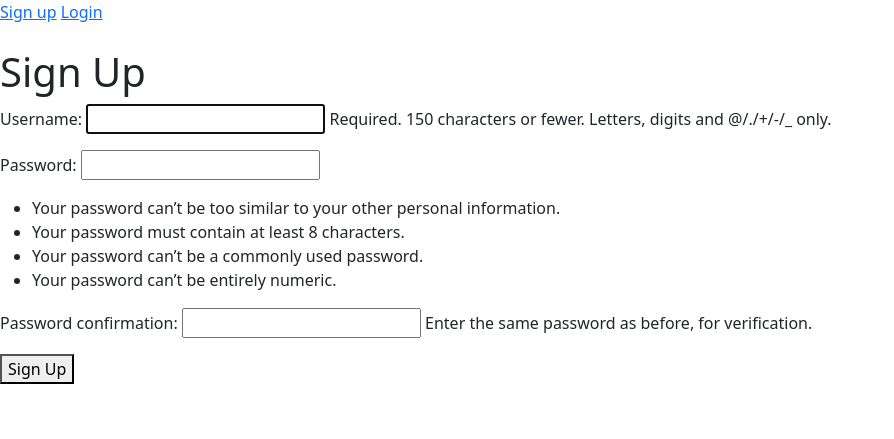
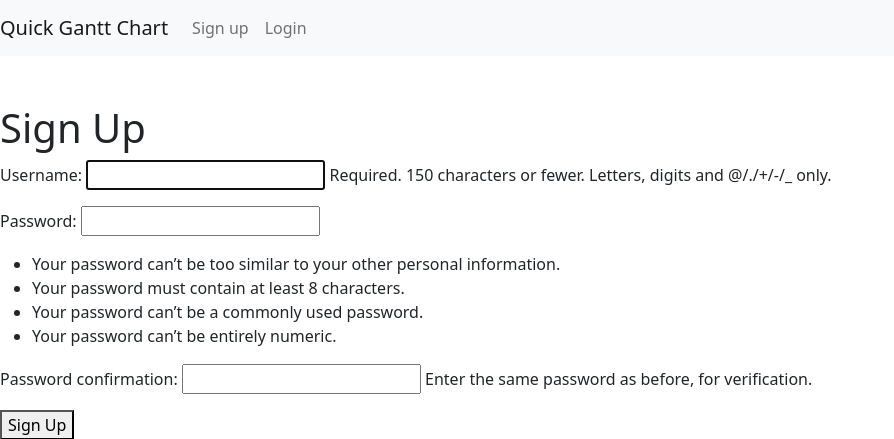
Before and after one commit to mnenmenth92/SimpleGanttChart, a Django app: page /signup/ in a window 1280 px wide. Shown: the top 439 px of the page, without its empty margins (0-894 px from the left). Run offline with Django 3.2, Linux system fonts and the light colour scheme; some libraries are stand-ins or nearby versions.

Commit message:
working on navbar

```diff
--- a/simple_gantt_chart_project/gantt_chart/templates/gantt_chart/base.html
+++ b/simple_gantt_chart_project/gantt_chart/templates/gantt_chart/base.html
@@ -16,49 +16,52 @@
 
 
 
-{% if user.is_authenticated %}
 
-Logged In as {{ user.username }}
+     <nav class="navbar navbar-expand-lg navbar-light bg-light">
+  <a class="navbar-brand" href="#">Quick Gantt Chart</a>
+  <button class="navbar-toggler" type="button" data-toggle="collapse" data-target="#navbarSupportedContent" aria-controls="navbarSupportedContent" aria-expanded="false" aria-label="Toggle navigation">
+    <span class="navbar-toggler-icon"></span>
+  </button>
+
+  <div class="collapse navbar-collapse" id="navbarSupportedContent">
+    <ul class="navbar-nav mr-auto">
+
+    {% if user.is_authenticated %}
+
+        <a>Logged In as     {{ user.username }}</a>
+
+    <form action="{% url 'logout_user' %}" method="POST">
+    {% csrf_token %}
+    <button class="btn btn-sm btn-outline-secondary" type="submit">Logout</button>
+
+    {% else %}
+
+      <li class="nav-item active">
+        <a class="nav-link" href="{% url 'signup_user' %}">Sign up</a>
+      </li>
+      <li class="nav-item">
+        <a class="nav-link" href="{% url 'login_user' %}">Login</a>
+      </li>
+    {% endif %}
+    </ul>
+  </div>
+</nav>
 
 
-<form action="{% url 'logout_user' %}" method="POST">
-    {% csrf_token %}
-    <button type="submit">Logout</button>
 
-</form>
 
-{% else %}
 
-<a href="{% url 'signup_user' %}">Sign up</a>
-<a href="{% url 'login_user' %}">Login</a>
+    </nav>
 
-{% endif %}
+
+
 
 {% block content%}{% endblock %}
+
+
 
 
 
 </body>
 
 </html>
-
-
-
-
-
-
-<!--{% load static %-->
-<!--<!DOCTYPE html>-->
-<!--<html lang="en">-->
-<!--<head>-->
-<!--    ...-->
-<!--    &lt;!&ndash; Bootstrap core CSS &ndash;&gt;-->
-<!--    <link href="{% static '"gantt_chart/css/bootstrap.min.css"' %}" rel="stylesheet">-->
-<!--</head>-->
-<!--<body>-->
-<!--    ...-->
-<!--    &lt;!&ndash; Bootstrap core JavaScript &ndash;&gt;-->
-<!--    <script src="{% static 'vendor/jquery/jquery.slim.min.js' %}"></script>-->
-<!--    <script src="{% static   'vendor/bootstrap/js/bootstrap.bundle.min.js' %}"></script>-->
-<!--</body>-->
-<!--</html>-->
```
